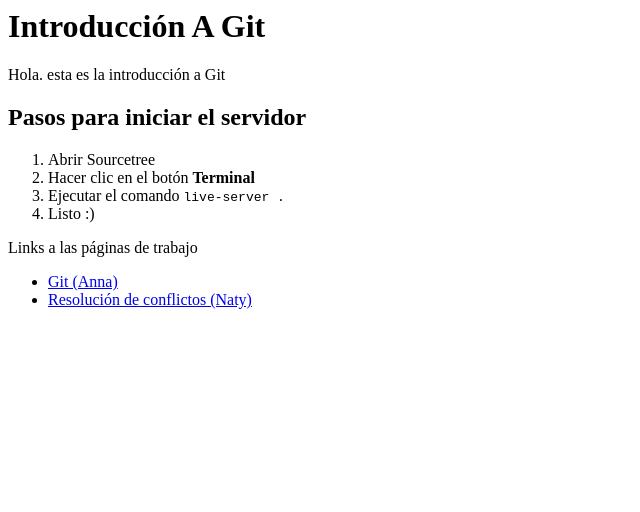
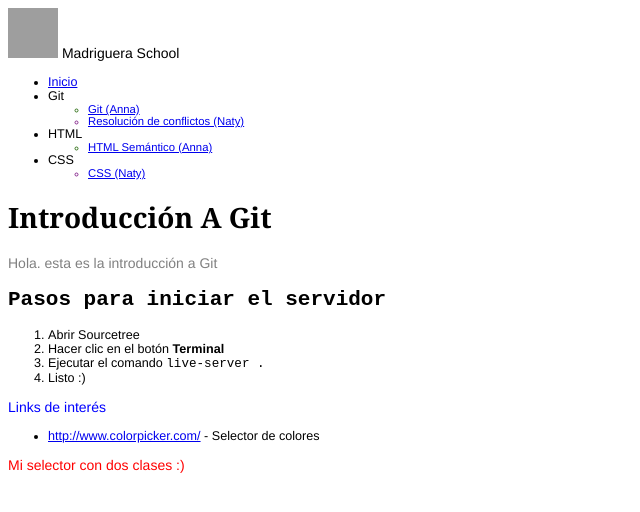
Before and after one commit to annyari/introduccion-git, a plain HTML site: page index.html in a window 1280 px wide. Shown: the whole page, without its empty margins (0-640 px from the left). Drawn offline with Linux system fonts and the light colour scheme; grey boxes are pictures that could not be loaded.

Commit message:
Clase 2: CSS y HTML Semántico

```diff
--- /dev/null
+++ b/estilos.css
@@ -0,0 +1,38 @@
+body {
+  font-family: Helvetica, Arial, sans-serif;
+  font-size: 14px;
+}
+
+h1 {
+  font-family: Georgia, 'Times New Roman', serif;
+}
+
+h2 {
+  font-family: 'Courier New', monospace;
+}
+
+
+p {
+  color: gray;
+}
+
+.links {
+  color: blue;
+}
+
+p.otroslinks.links {
+  color: red;
+}
+
+
+li {
+  font-size: .9em;
+}
+
+li.impar {
+  color: #892C91;
+}
+
+li.par {
+  color: rgb(54, 117, 29);
+}
--- a/index.html
+++ b/index.html
@@ -1,11 +1,49 @@
 <html>
   <head>
     <title>Introducción a Git</title>
+    <link rel="stylesheet" type="text/css" href="estilos.css">
   </head>
   <body>
+
+    <!-- Aquí empieza la cabecera -->
+    <header>
+      <img src="https://avatars2.githubusercontent.com/u/13126795?v=3&s=200" width="50" height="50"> Madriguera School
+    </header>
+    <!-- Aquí termina la cabecera -->
+
+    <!-- Aquí empieza la navegación -->
+    <nav>
+      <ul>
+        <li><a href="inicio.html">Inicio</a></li>
+        <li>
+          Git
+          <ul>
+            <li class="par"><a href="git.html">Git (Anna)</a></li>
+            <li class="impar"><a href="tarea.html">Resolución de conflictos (Naty)</a></li>
+          </ul>
+        </li>
+        <li>
+          HTML
+          <ul>
+            <li class="par"><a href="html-semantico.html">HTML Semántico (Anna)</a></li>
+          </ul>
+        </li>
+        <li>
+          CSS
+          <ul>
+            <li class="impar"><a href="css.html">CSS (Naty)</a></li>
+          </ul>
+        </li>
+      </ul>
+    </nav>
+    <!-- Aquí termina la navegación -->
+
+    <!-- Aquí empieza el contenido principal -->
+    <main>
       <h1>Introducción A Git</h1>
-    <p>Hola. esta es la introducción a Git</p>
+      <p class="otroslinks">Hola. esta es la introducción a Git</p>
       <h2>Pasos para iniciar el servidor</h2>
+
       <ol>
         <li>Abrir Sourcetree</li>
         <li>Hacer clic en el botón <strong>Terminal</strong></li>
@@ -13,12 +51,19 @@
         <li>Listo :)</li>
       </ol>
 
-    <p>Links a las páginas de trabajo</p>
+      <p class="links">Links de interés</p>
 
       <ul>
-      <li><a href="git.html">Git (Anna)</a></li>
-      <li><a href="tarea.html">Resolución de conflictos (Naty)</a></li>
+        <li><a href="http://www.colorpicker.com/">http://www.colorpicker.com/</a> -  Selector de colores</li>
       </ul>
+    </main>
+    <!-- Aquí termina el contenido principal -->
+
+    <!-- Aquí empieza el pie -->
+    <footer>
+      <p class="links otroslinks">Mi selector con dos clases :)</p>
+    </footer>
+    <!-- Aquí termina el pie -->
 
   </body>
 </html>
```
Also changed, not shown: git.html (+7 -4 lines), tarea.html (+7 -5 lines), css.html (added), html-semantico.html (added). Lines whose indentation alone changed are shown as unchanged.
